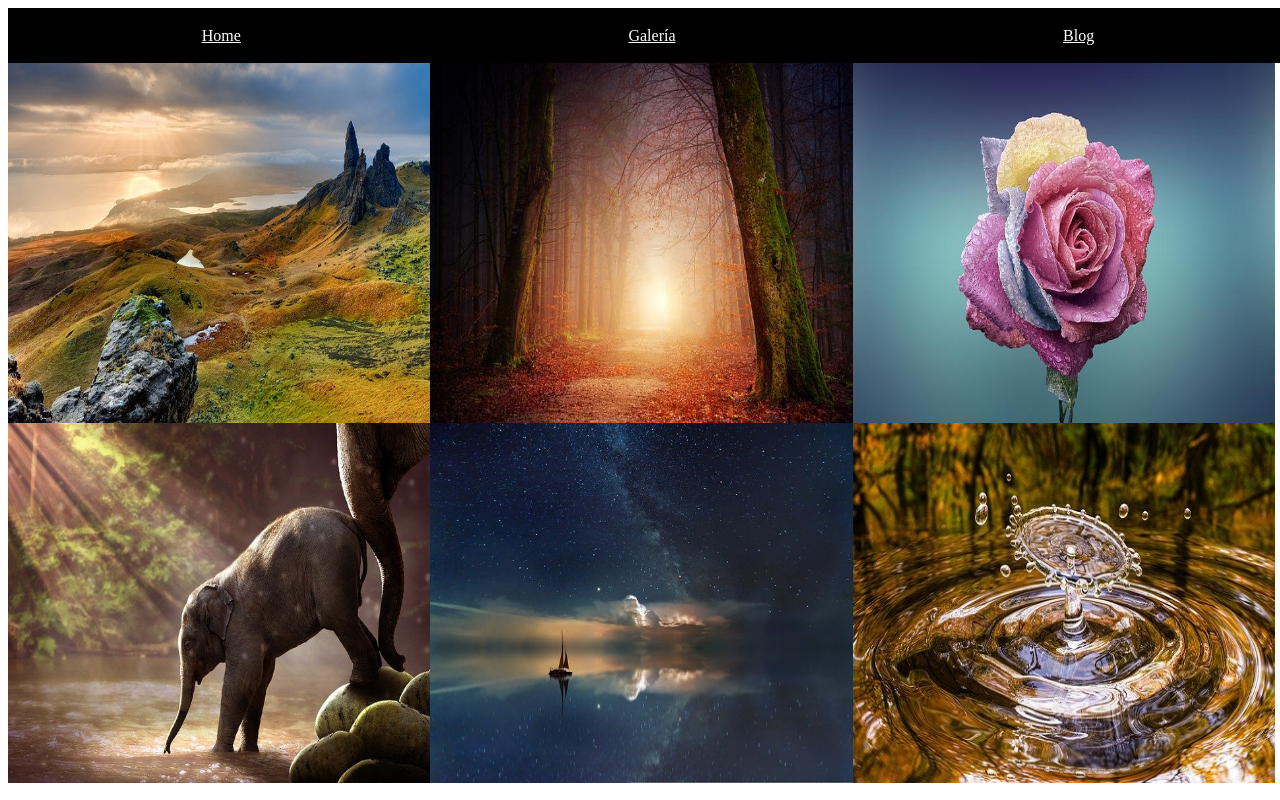
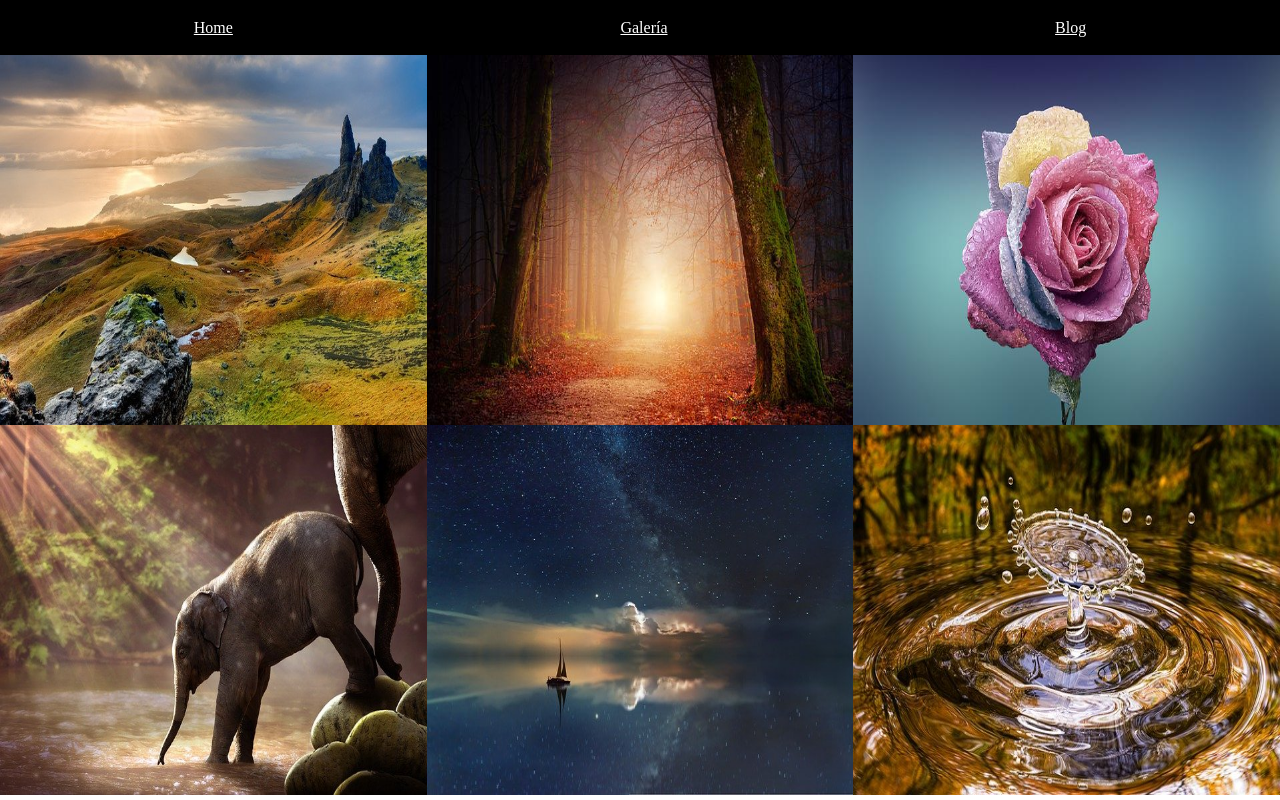
Before and after one commit to SildelaBarrera/Maquetacion, a plain HTML site: page Maquetacion_Basica/Galeria.html in a window 1280 px wide. Drawn offline with Linux system fonts and the light colour scheme.

Commit message:
Commit correcciones

```diff
--- a/Maquetacion_Basica/Blog.css
+++ b/Maquetacion_Basica/Blog.css
@@ -1,3 +1,8 @@
+*{
+    padding:0;
+    margin:0;
+    box-sizing:border-box;
+    }
 
 .Total{
 
@@ -28,6 +33,7 @@ h1{
     display: flex;
     justify-content: center;
     align-items:flex-start;
+    margin: 10px;
 }
 .Bloques{
     display: flex;
@@ -44,7 +50,7 @@ h1{
 .BloqueTexto{
     display: flex;
     flex-direction: column;
-    justify-content: center;
+    justify-content: space-evenly;
     align-items: center;
     height: 70%;
     width: 60%;
--- a/Maquetacion_Basica/Galería.html
+++ b/Maquetacion_Basica/Galeria.html
@@ -10,7 +10,7 @@
     <div class="Total">
         <div class="BarraNav">
             <a href="./Home.html"> Home </a>
-            <a href="./Galería.html"> Galería </a>
+            <a href="./Galeria.html"> Galería </a>
             <a href="./Blog.html"> Blog </a>
         </div>
     <div class = "Container">
--- a/Maquetacion_Basica/Galería.css
+++ b/Maquetacion_Basica/Galería.css
@@ -1,4 +1,8 @@
-
+*{
+    padding:0;
+    margin:0;
+    box-sizing:border-box;
+    }
 .Total{
 
     height: 90vh;
@@ -26,39 +30,7 @@ a{
     width: 100%;
     flex-wrap: wrap;
 }
-#im1{
-    display: flex;
-    flex-direction: row;
-    height: 50%;
-    width: 33%;
+.Container img{
+    height: 51.4%;
+    width: 33.33%;
 }
-#im2{
-    display: flex;
-    flex-direction: row;
-    height: 50%;
-    width: 33%;
-}
-#im3{
-    display: flex;
-    flex-direction: row;
-    height: 50%;
-    width: 33%;
-}
-#im4{
-    display: flex;
-    flex-direction: row;
-    height: 50%;
-    width: 33%;
-}
-#im5{
-    display: flex;
-    flex-direction: row;
-    height: 50%;
-    width: 33%;
-}
-#im6{
-    display: flex;
-    flex-direction: row;
-    height: 50%;
-    width: 33%;
-}
--- a/Maquetacion_Basica/Home.css
+++ b/Maquetacion_Basica/Home.css
@@ -1,3 +1,8 @@
+*{
+    padding:0;
+    margin:0;
+    box-sizing:border-box;
+    }
 
 .Total{
 
@@ -32,11 +37,11 @@ a{
     border: 2px;
     display: flex;
     flex-direction: column;
-    justify-content: center;
+    justify-content: space-evenly;
     align-items: flex-start;
     height: 100%;
     width: 50%;
-    padding: 35px;
+    padding: 40px;
     font-size: 8pt;
     font-family:Arial, Helvetica, sans-serif
 }
```
Also changed, not shown: Maquetacion_Basica/Blog.html (+1 -1 lines), Maquetacion_Basica/Home.html (+1 -1 lines).
